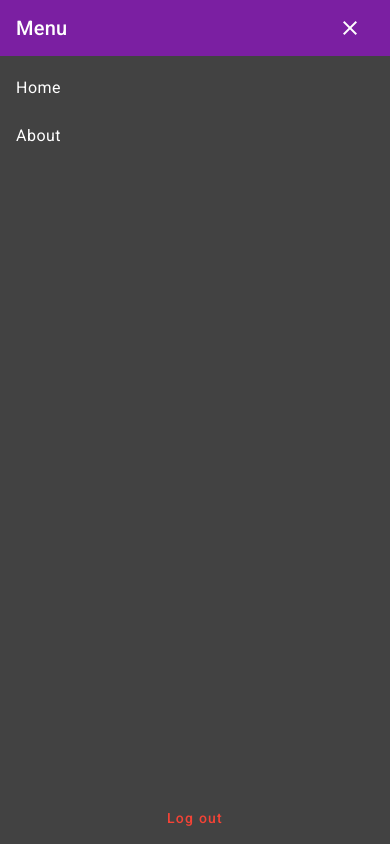
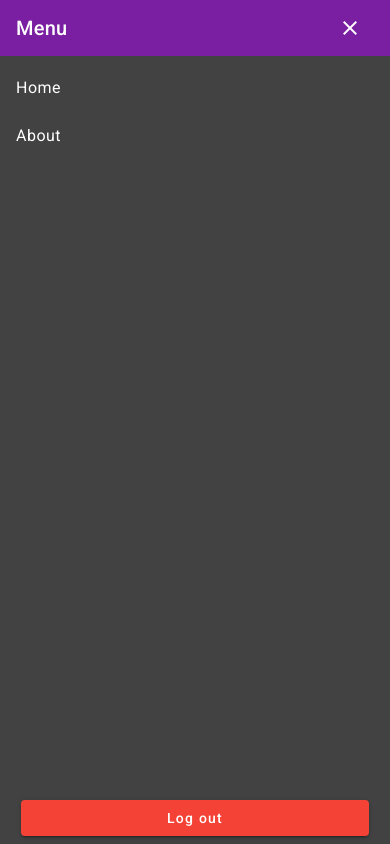
Before and after one commit to Zadrott/Reminder, an Angular app in the folder App/: page /login in a window 390 px wide. Both pictures are taken after a click on the button "menu". Built offline with nearby package versions, Linux system fonts and the light colour scheme; no server answers.

Commit message:
App: highlight lougout button on mobile

```diff
--- a/App/src/app/components/nav-bar/nav-bar.component.css
+++ b/App/src/app/components/nav-bar/nav-bar.component.css
@@ -38,3 +38,8 @@
 .stretch {
   flex: 1 1 auto;
 }
+
+#logout-mobile {
+  margin-left: 1.5em;
+  margin-right: 1.5em;
+}
--- a/App/src/app/components/nav-bar/nav-bar.component.html
+++ b/App/src/app/components/nav-bar/nav-bar.component.html
@@ -23,7 +23,8 @@
         <a mat-list-item routerLink="/" (click)="drawer.toggle()">Home</a>
         <a mat-list-item routerLink="/about" (click)="drawer.toggle()">About</a>
         <button
-          mat-button
+          id="logout-mobile"
+          mat-raised-button
           color="warn"
           class="push-top"
           (click)="drawer.toggle(); logout()"
```
